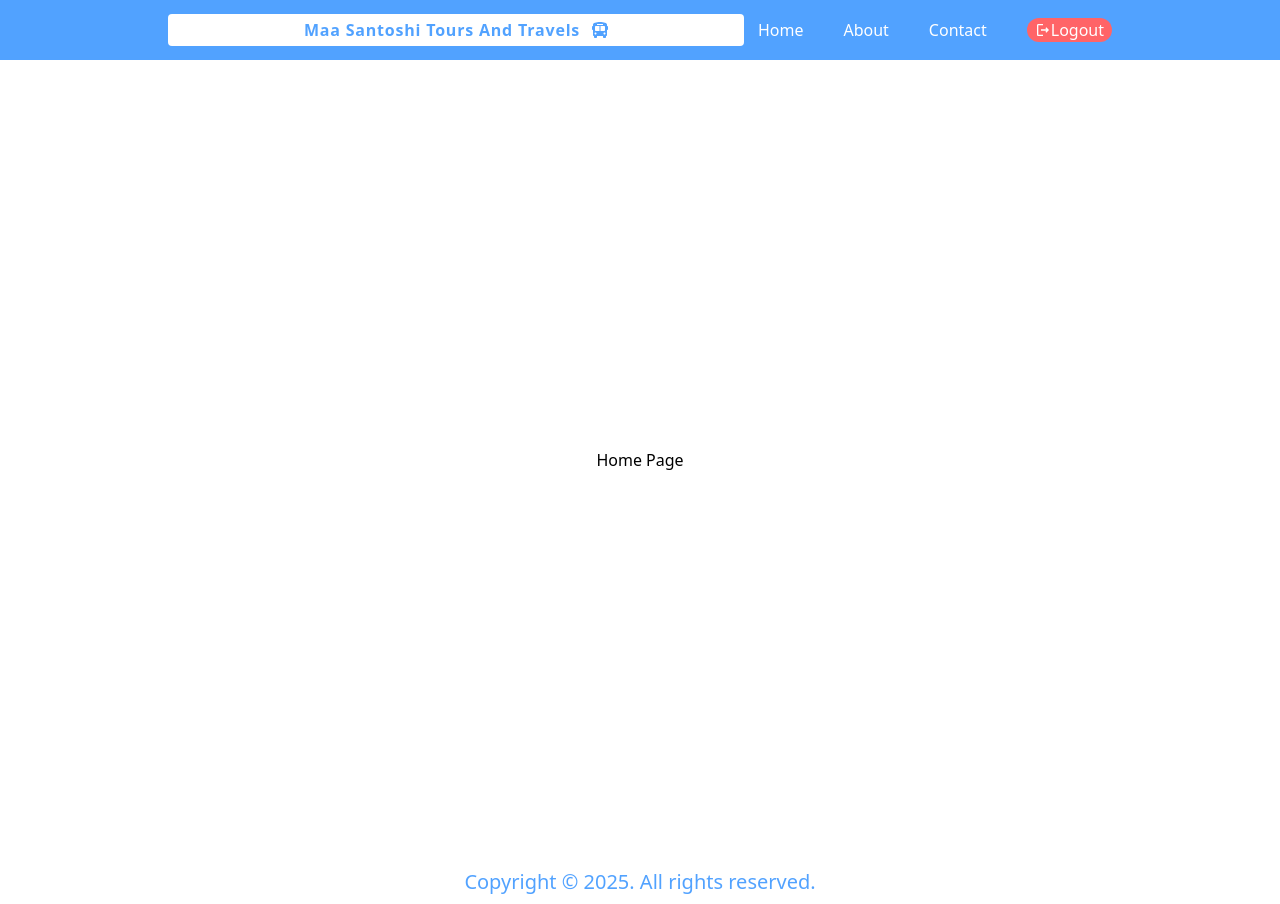
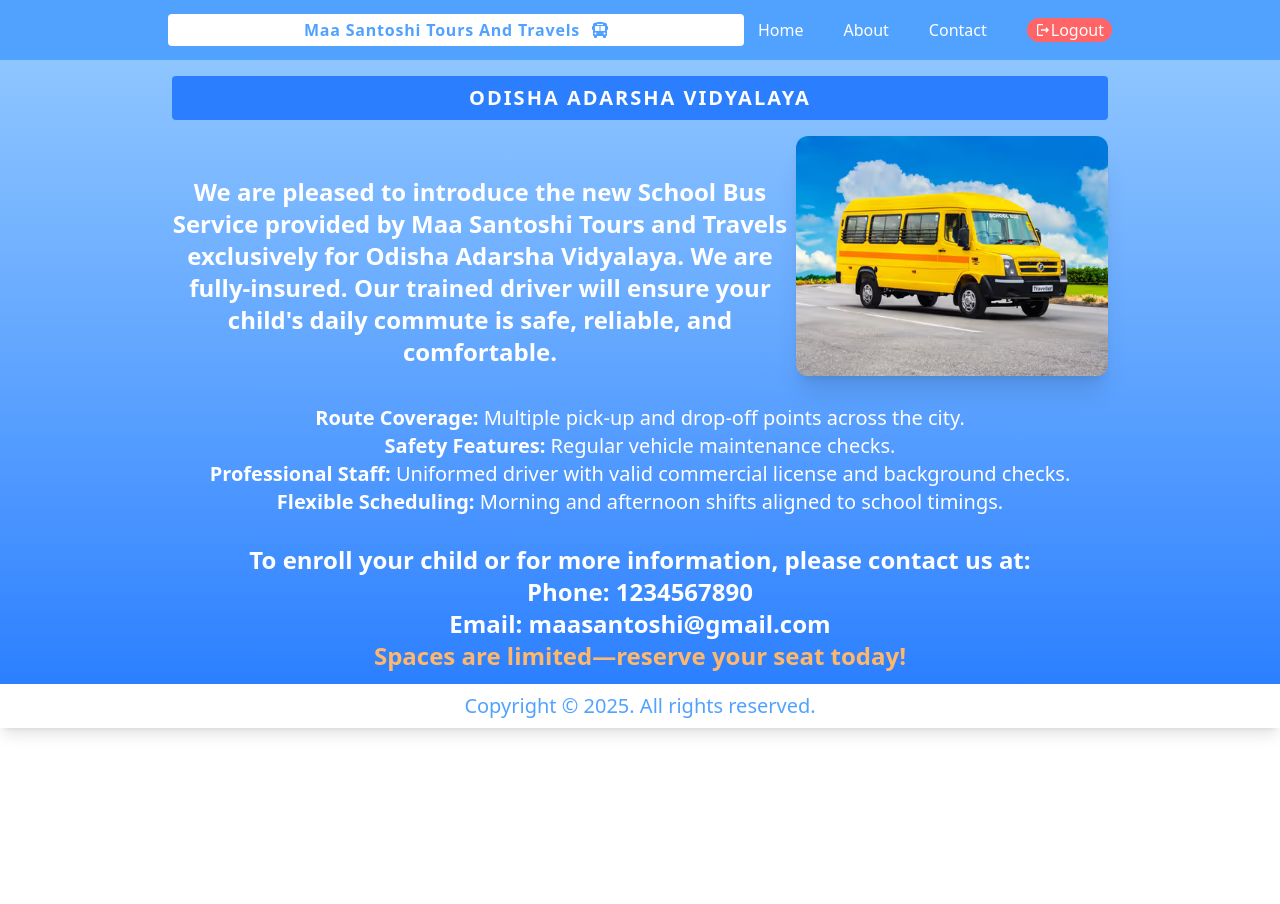
Before and after one commit to Kamal-Krushna-Sahu/Tour-and-Travels, a React (Vite) app in the folder frontend/: page /app in a window 1280 px wide. After the commit the page ends 800 px from the top, so only its background shows below. Built offline with nearby package versions, Linux system fonts and the light colour scheme.

Commit message:
worked on home page

```diff
--- a/frontend/src/pages/HomePage.jsx
+++ b/frontend/src/pages/HomePage.jsx
@@ -1,9 +1,51 @@
-
-
 const HomePage = () => {
   return (
-    <div className="h-screen flex justify-center items-center">
-      <h1>Home Page</h1>
+    <div className="px-4 py-3 bg-gradient-to-b from-blue-300 to-blue-400 md:to-blue-500">
+      <div className="flex flex-col gap-2 md:w-9/12 m-auto">
+        <h1 className="text-center font-bold text-xl p-2 mt-1 rounded text-white bg-blue-500 w-full m-auto md:tracking-widest md:mb-2">
+          ODISHA ADARSHA VIDYALAYA
+        </h1>
+        <div className="flex flex-col gap-2 md:flex-row md:mb-5">
+          <p className="text-white md:text-2xl text-center font-bold md:w-2/3 md:mt-10">
+            We are pleased to introduce the new School Bus Service provided by
+            Maa Santoshi Tours and Travels exclusively for Odisha Adarsha
+            Vidyalaya. We are fully-insured. Our trained driver will ensure your
+            child's daily commute is safe, reliable, and comfortable.
+          </p>
+
+          <img
+            className="h-60 object-cover rounded-xl shadow-xl md:w-1/3"
+            src="public/Bus.jpeg"
+            alt="Bus image"
+          />
+        </div>
+        <div>
+          <p className="text-white md:text-xl text-center">
+            <b>Route Coverage:</b> Multiple pick-up and drop-off points across
+            the city.
+            <br />
+            <b>Safety Features:</b> Regular vehicle maintenance checks.
+            <br />
+            <b>Professional Staff:</b> Uniformed driver with valid commercial
+            license and background checks.
+            <br />
+            <b>Flexible Scheduling:</b> Morning and afternoon shifts aligned to
+            school timings.
+            <br />
+            <br />
+            <p className="font-bold text-xl md:text-2xl">
+              To enroll your child or for more information, please contact us
+              at:
+              <br />
+              <b>Phone:</b> 1234567890 <br />
+              <b>Email:</b> maasantoshi@gmail.com <br />
+            </p>
+            <span className="font-bold text-xl md:text-2xl text-orange-300">
+              Spaces are limited—reserve your seat today!
+            </span>
+          </p>
+        </div>
+      </div>
     </div>
   );
 };
--- a/frontend/src/pages/Login.jsx
+++ b/frontend/src/pages/Login.jsx
@@ -12,7 +12,7 @@ const Login = () => {
   const handleSubmit = (e) => {
     e.preventDefault();
     axios
-      .post("http://192.168.254.242:3000/", { email, password })
+      .post("http://192.168.210.242:3000/", { email, password })
       .then((res) => {
         if (res.data === "success") {
           navigate("/app");
--- a/frontend/src/pages/Signup.jsx
+++ b/frontend/src/pages/Signup.jsx
@@ -13,7 +13,7 @@ const Signup = () => {
   const handleSubmit = (e) => {
     e.preventDefault();
     axios
-      .post("http://192.168.254.242:3000/signup", { username, email, password })
+      .post("http://192.168.210.242:3000/signup", { username, email, password })
       .then((res) => {
         console.log(res);
         navigate("/");
```
Also changed, not shown: frontend/public/Bus.jpeg (added), frontend/public/Bus_image.jpeg (added).
